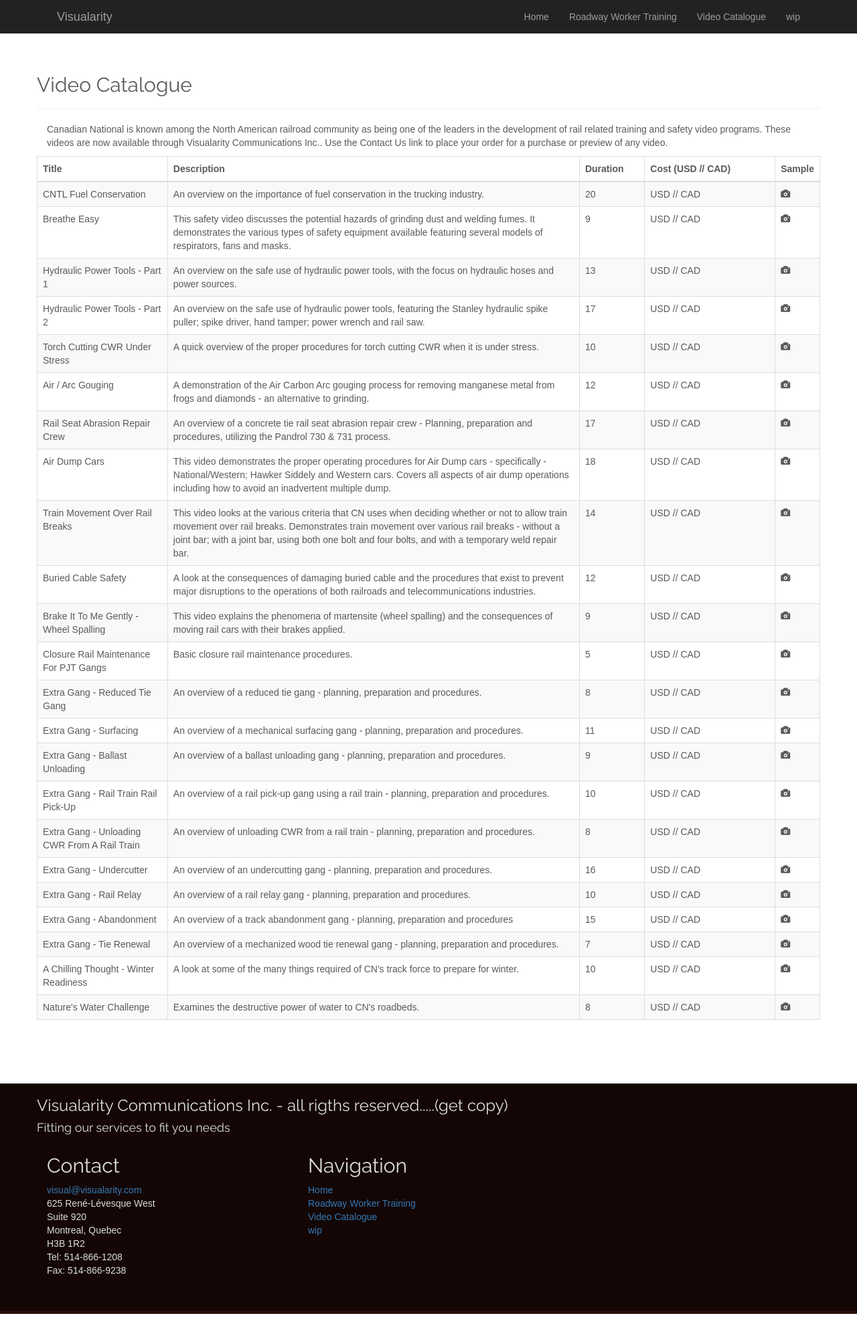
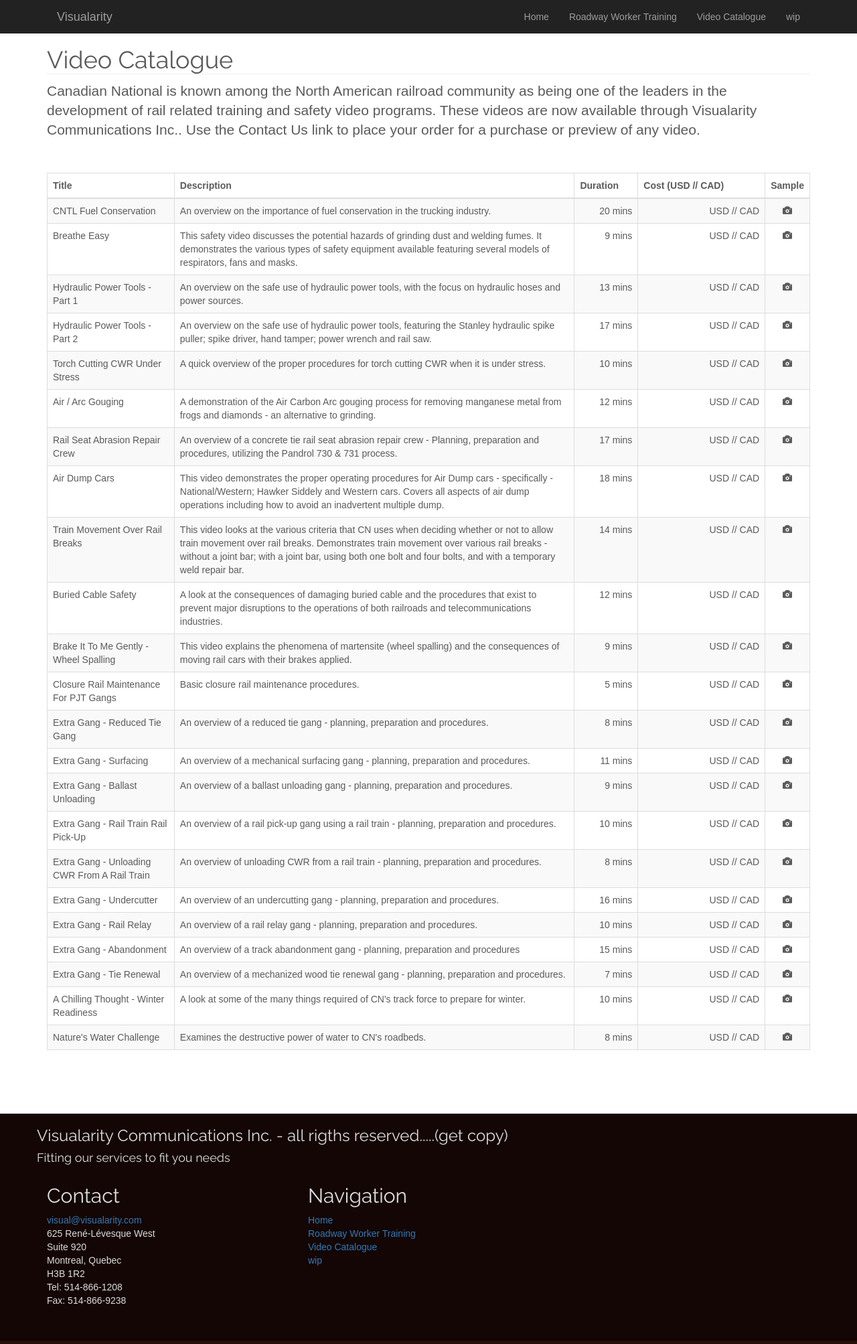
Before and after one commit to nmartinet/visualarity, a Jekyll site: the page built from videocatalogue.html, in a window 1280 px wide. Shown: the whole page at 67% size. Built offline with Jekyll 4.4.1, drawn with Linux system fonts in a browser that asks for light colours; nearby versions of some CDN libraries; some web fonts are replaced; library files that are not in the unit come from our copies; before the commit the page ends 1962 px from its top, so only the background shows below that.

Commit message:
alright sate for the table

```diff
--- a/_sass/_layout.scss
+++ b/_sass/_layout.scss
@@ -120,7 +120,33 @@ h1, h2, h3, h4, h5, h6 {
 
 }
 
+.page-header{
+  margin-top: 0;
+  border-bottom: none;
 
+  h1 {
+    border-bottom: 1px solid #eee;
+  }
+
+
+
+
+}
+
+.video-catalogue-table {
+  thead{
+    text-align: center;
+  }
+  .col-duration{
+    text-align: right;
+  }
+  .col-cost{
+    text-align: right;
+  }
+  .col-sample {
+    text-align: center;
+  }
+}
 
 
 footer {
--- a/videocatalogue.html
+++ b/videocatalogue.html
@@ -5,20 +5,24 @@ permalink: /videocatalogue/
 ---
 
 <div class="container">
-  <div class="row page-header">
-    <h2>Video Catalogue</h2>
+  <div class="page-header">
+    <div class="row">
+      <div class="col-lg-12">
+        <h1>Video Catalogue</h1>
       </div>
-
+    </div>
     <div class="row page-header-intro">
       <div class="col-lg-12">
-      <p>
+        <p class="lead">
           Canadian National is known among the North American railroad community as being one of the leaders in the development of rail related training and safety video programs. These videos are now available through Visualarity Communications Inc.. Use the Contact Us link to place your order for a purchase or preview of any video.
         </p>
       </div>
     </div>
+  </div> <!-- /page-header -->
 
   <div class="row">
-    <table class="table table-striped table-bordered">
+    <div class="col-lg-12">
+      <table class="video-catalogue-table table table-striped table-bordered ">
         <thead>
           <tr>
             <th class="col-sm-2">Title</th>
@@ -33,9 +37,9 @@ permalink: /videocatalogue/
             <tr>
               <td>{{ vid.Title }}</td>
               <td>{{ vid.Description }}</td>
-            <td>{{ vid.Duration }}</td>
-            <td>{{ vid.CostUSD }} USD // {{ vid.CostCAD }} CAD</td>
-            <td><span class="glyphicon glyphicon-camera"></span></td>
+              <td class="col-duration">{{ vid.Duration }} mins</td>
+              <td class="col-cost">{{ vid.CostUSD }} USD // {{ vid.CostCAD }} CAD</td>
+              <td class="col-sample"><span class="glyphicon glyphicon-camera"></span></td>
             </tr>
           {% endfor %}
         </tbody>
@@ -43,6 +47,9 @@ permalink: /videocatalogue/
     </div>
 
 
+  </div>
+
+
 
 
 </div><!-- /container -->
```
Lines whose indentation alone changed are shown as unchanged.
